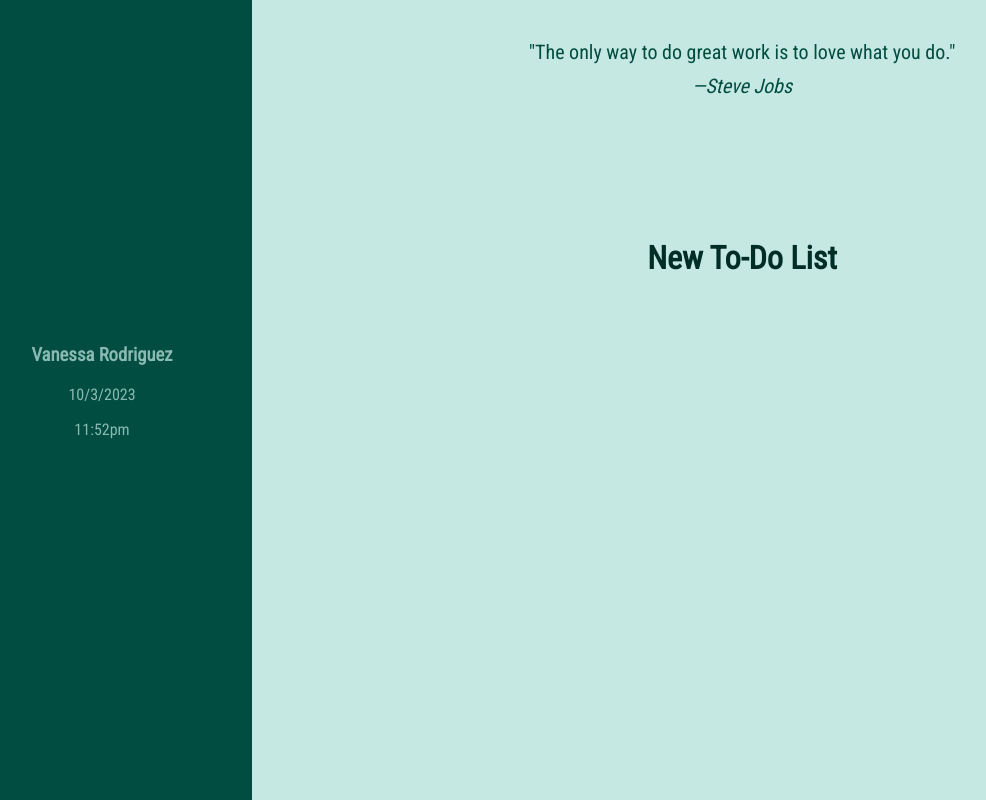
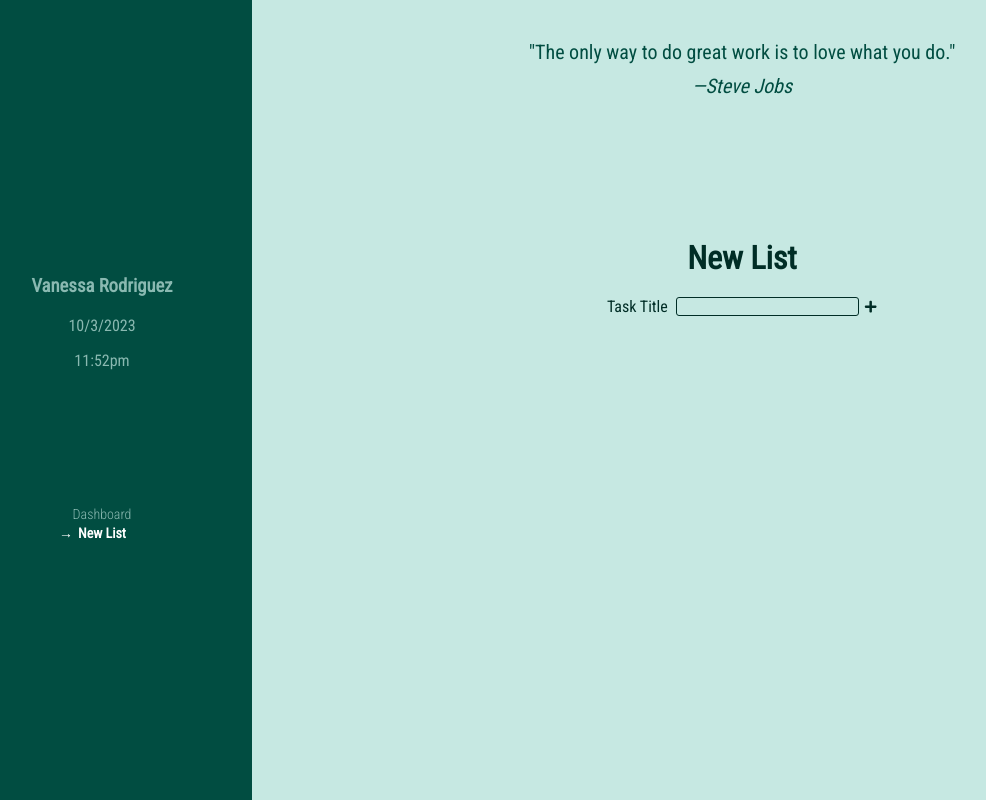
Before and after one commit to vsrodriguez3/react-todo, a React (Create React App) app: page /new in a window 1280 px wide. Shown: the whole page, without its empty margins (48-1034 px from the left). Built offline with nearby package versions, Linux system fonts and the light colour scheme; no server answers.

Commit message:
Add POST request and nav menu

```diff
--- a/src/App.js
+++ b/src/App.js
@@ -2,7 +2,7 @@ import React, { useState } from 'react';
 import { useEffect } from 'react';
 import TodoList from './components/TodoList';
 import AddTodoForm from './components/AddTodoForm';
-import { BrowserRouter, Routes, Route } from 'react-router-dom';
+import { BrowserRouter, Routes, Route, NavLink,  } from 'react-router-dom';
 import style from './App.module.css';
 
 
@@ -27,6 +27,7 @@ function App() {
       };
 
       const data = await response.json();
+
 
       // Sorting lesson-5-1
       data.records.sort((objectA, objectB) => {
@@ -55,6 +56,44 @@ function App() {
     }
   }
 
+// start POST
+  const postTodoToAirtable = async (newTodoTitle) => {
+    const url = `https://api.airtable.com/v0/${process.env.REACT_APP_AIRTABLE_BASE_ID}/${process.env.REACT_APP_TABLE_NAME}`;
+
+    const data = {
+      fields: {
+        title: newTodoTitle,
+      },
+    };
+
+    try {
+      const response = await fetch(url, {
+        method: 'POST',
+        headers: {
+          Authorization: `Bearer ${process.env.REACT_APP_AIRTABLE_API_TOKEN}`,
+          'Content-Type': 'application/json',
+        },
+        body: JSON.stringify(data),
+      });
+
+      if (!response.ok) {
+        throw new Error(`Error: ${response.status}`);
+      }
+
+      const responseData = await response.json();
+
+      //update state to include new task
+      setTodoList((prevList) => [...prevList, {
+        id: responseData.id,
+        title: newTodoTitle,
+      }]);
+    } catch (error) {
+      console.error('There was an error:', error);
+    }
+  };
+// end POST
+
+
   useEffect(() => {
     fetchData();
   }, []);
@@ -65,8 +104,8 @@ function App() {
     }
   }, [todoList, isLoading]);
 
-  function addTodo(newTodo) {
-    setTodoList(prevList => [...prevList, newTodo]);
+  function addTodo(todoTitle) {
+    postTodoToAirtable(todoTitle);
   }
 
   function removeTodo(id) {
@@ -101,9 +140,12 @@ function App() {
 
   const personName = "Vanessa Rodriguez";
   const currentDate = new Date().toLocaleDateString();
+
+
 /*-------------------------Sidebar info ends here-------------------------*/
 
   return (
+    <BrowserRouter>
       <div className={style.appBackground}>
         <div className={style.sidebar}>
           <div className={style.personInfo}>
@@ -111,13 +153,22 @@ function App() {
             <p>{currentDate}</p>
             <p>{currentTime}</p>
           </div>
+          <nav className={style.sidebarNav}>
+            <ul>
+              <li>
+                <NavLink to="/" className={({ isActive }) => isActive ? style.activeLink : style.link}>Dashboard</NavLink>
+              </li>
+              <li>
+                <NavLink to="/new" className={({ isActive }) => isActive ? style.activeLink : style.link}>New List</NavLink>
+              </li>
+            </ul>
+          </nav>
         </div>
         <div className={style.mainContent}>
           <blockquote className={style.inspirationalQuote}>
             "The only way to do great work is to love what you do."
             <footer className={style.quoteAuthor}>—Steve Jobs</footer>
           </blockquote>
-        <BrowserRouter>
           <Routes>
             <Route path="/" element={
               <>
@@ -130,12 +181,17 @@ function App() {
                 <AddTodoForm onAddTodo={addTodo} />
               </>
             } />
-            <Route path="/new" element={<h1>New To-Do List</h1>} />
+            <Route path="/new" element={
+              <>
+                <h1>New List</h1>
+                <AddTodoForm onAddTodo={addTodo} />
+              </>
+            } />
           </Routes>
-        </BrowserRouter>
         </div>
       </div>
+    </BrowserRouter>
   );
-};
+}
 
 export default App;
--- a/src/App.module.css
+++ b/src/App.module.css
@@ -64,6 +64,44 @@ html, body {
     margin-top: 10px;
 }
 
+.sidebarNav {
+    margin-top: 100px;
+    font-weight: lighter;
+    font-size: 14px;
+}
+
+.sidebarNav ul {
+    list-style-type: none;
+    padding: 0;
+    margin: 0;
+}
+
+.link {
+    text-decoration: none;
+    color: #8ab9b1;
+}
+
+.link:hover {
+    color: white;
+    font-weight: bold;
+}
+
+.activeLink {
+    position: relative;
+    text-decoration: none;
+    display: block;
+    padding: 3px 20px;
+    color: white;
+    font-weight: bold;
+}
+
+.activeLink::after {
+    content: '→';
+    position: absolute;
+    left: 1px;
+    top: 3px;
+}
+
 
 /* responsive for phone */
 @media (max-width: 600px) {
@@ -84,6 +122,9 @@ html, body {
     .inspirationalQuote {
         display: none;
     }
+    .sidebarNav {
+        margin-top: 50px;
+    }
 }
 
 
@@ -98,4 +139,4 @@ html, body {
         font-size: 18px;
         margin-top: 300px;
     }
-  }
+}
--- a/src/components/AddTodoForm.js
+++ b/src/components/AddTodoForm.js
@@ -6,13 +6,13 @@ function AddTodoForm({ onAddTodo }) {
     const [todoTitle, setTodoTitle] = useState('')
 
     function handleTitleChange(event) {
-        const newTodoTitle = event.target.value;
-        setTodoTitle(newTodoTitle);
+        setTodoTitle(event.target.value);
+        console.log(event.target)
     }
 
     function handleAddTodo(event) {
         event.preventDefault();
-        onAddTodo({ title: todoTitle, id: Date.now() });
+        onAddTodo(todoTitle);
         setTodoTitle('');
     };
 
--- a/src/components/InputWithLabel.js
+++ b/src/components/InputWithLabel.js
@@ -18,7 +18,7 @@ function InputWithLabel(props) {
                 type="text"
                 id="todoTitle"
                 name="title"
-                className={style.inputText}
+                className={style.inputField}
                 value={props.todoTitle}
                 onChange={props.handleTitleChange}
                 ref={inputRef}
--- a/src/components/InputWithLabel.module.css
+++ b/src/components/InputWithLabel.module.css
@@ -8,12 +8,6 @@
 
 .label {
   margin-right: 3px;
-}
-
-.inputText {
-  border: 1px solid #002d26;
-  border-radius: 3px;;
-  background: transparent;
 }
 
 .addButton {
@@ -28,3 +22,14 @@
   height: fit-content;
   color: #002d26
 }
+
+.inputField {
+  border: 1px solid #002d26;
+  background: transparent;
+  border-radius: 3px;
+}
+
+.inputField:focus {
+  outline: none;
+
+}
--- a/src/index.js
+++ b/src/index.js
@@ -2,5 +2,6 @@ import React from 'react';
 import { createRoot } from 'react-dom/client';
 import App from './App';
 
+
 const root = createRoot(document.getElementById('root'));
 root.render(<App />);
```
Lines whose indentation alone changed are shown as unchanged.
